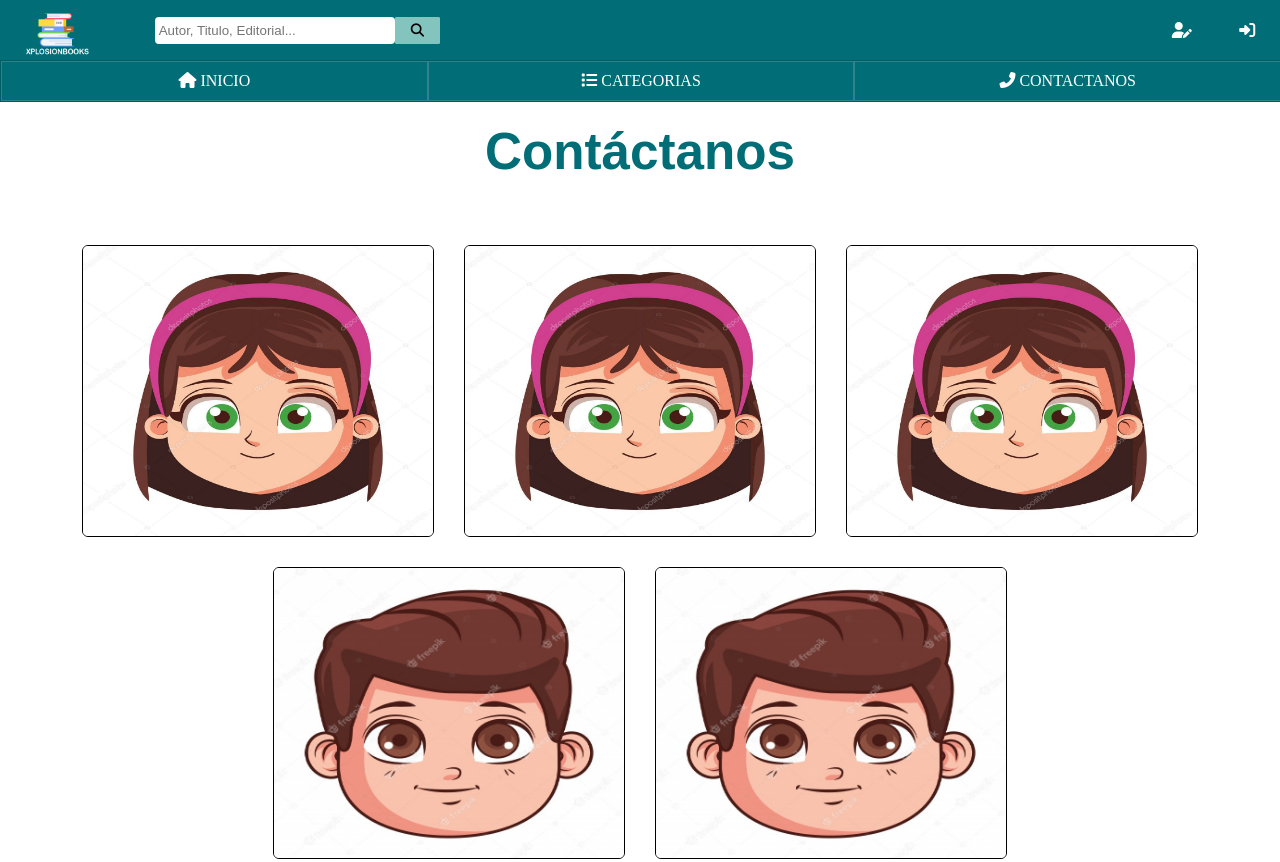
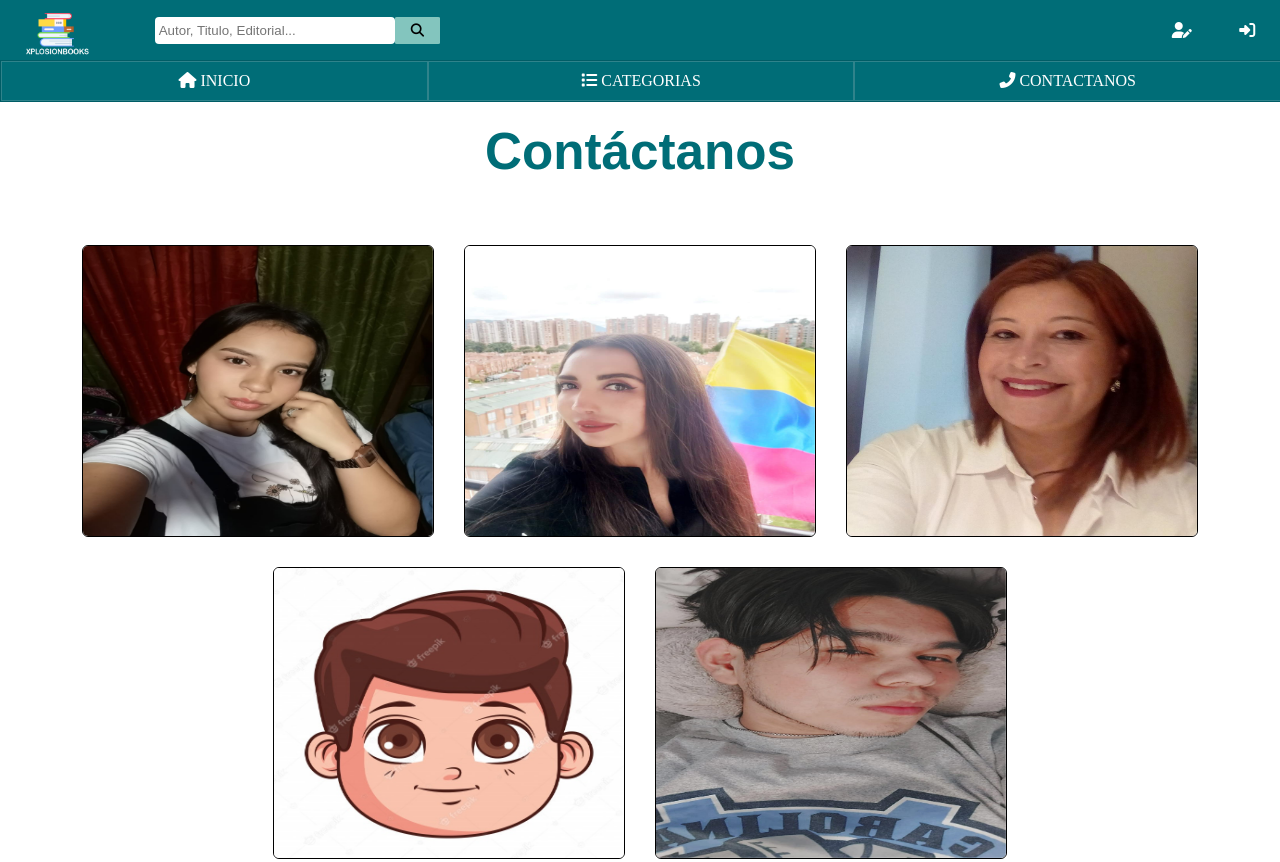
Before and after one commit to JaredTc/XplosionBooks, a plain HTML site: page pages/contactanos.html in a window 1280 px wide. Shown: the top 862 px of the page. Drawn offline with Linux system fonts and the light colour scheme.

Commit message:
Cambio de imagenes seccion de contactanos

```diff
--- a/pages/contactanos.html
+++ b/pages/contactanos.html
@@ -58,7 +58,7 @@
     </div>
     <div class="cuerpo">
         <figure>
-            <img src="../images/img_contactanos/1niña.jpg">
+            <img src="../images/img_contactanos/WhatsApp Image 2021-09-03 at 6.16.19 PM.jpeg">
             <div class="informacion">
                 <h3>Maria del Carmen Narvaez Tovar</h3>
                 <p>Lorem ipsum, dolor sit amet consectetur adipisicing elit. Illo vitae doloremque impedit quaerat,
@@ -70,7 +70,7 @@
 
 
         <figure>
-            <img src="../images/img_contactanos/2niña.jpg">
+            <img src="../images/img_contactanos/alejandra.jpeg">
             <div class="informacion">
                 <h3>Mayra Alejandra</h3>
                 <p>Lorem ipsum, dolor sit amet consectetur adipisicing elit. Illo vitae doloremque impedit quaerat,
@@ -82,7 +82,7 @@
 
 
         <figure>
-            <img src="../images/img_contactanos/3niña.jpg">
+            <img src="../images/img_contactanos/marcela.jpeg">
             <div class="informacion">
                 <h3>Marcela</h3>
                 <p>Lorem ipsum, dolor sit amet consectetur adipisicing elit. Illo vitae doloremque impedit quaerat,
@@ -107,7 +107,7 @@
 
 
         <figure>
-            <img src="../images/img_contactanos/2.jpg">
+            <img src="../images/img_contactanos/jared.jpeg">
             <div class="informacion">
                 <h3>Jared</h3>
                 <p>Lorem ipsum, dolor sit amet consectetur adipisicing elit. Illo vitae doloremque impedit quaerat,
```
Also changed, not shown: images/img_contactanos/Maria narvaez.jpeg (added), images/img_contactanos/WhatsApp Image 2021-09-03 at 5.58.47 PM.jpeg (added), images/img_contactanos/WhatsApp Image 2021-09-03 at 6.16.19 PM.jpeg (added), images/img_contactanos/alejandra.jpeg (added), images/img_contactanos/jared.jpeg (added), images/img_contactanos/marcela.jpeg (added), 1 other file.
